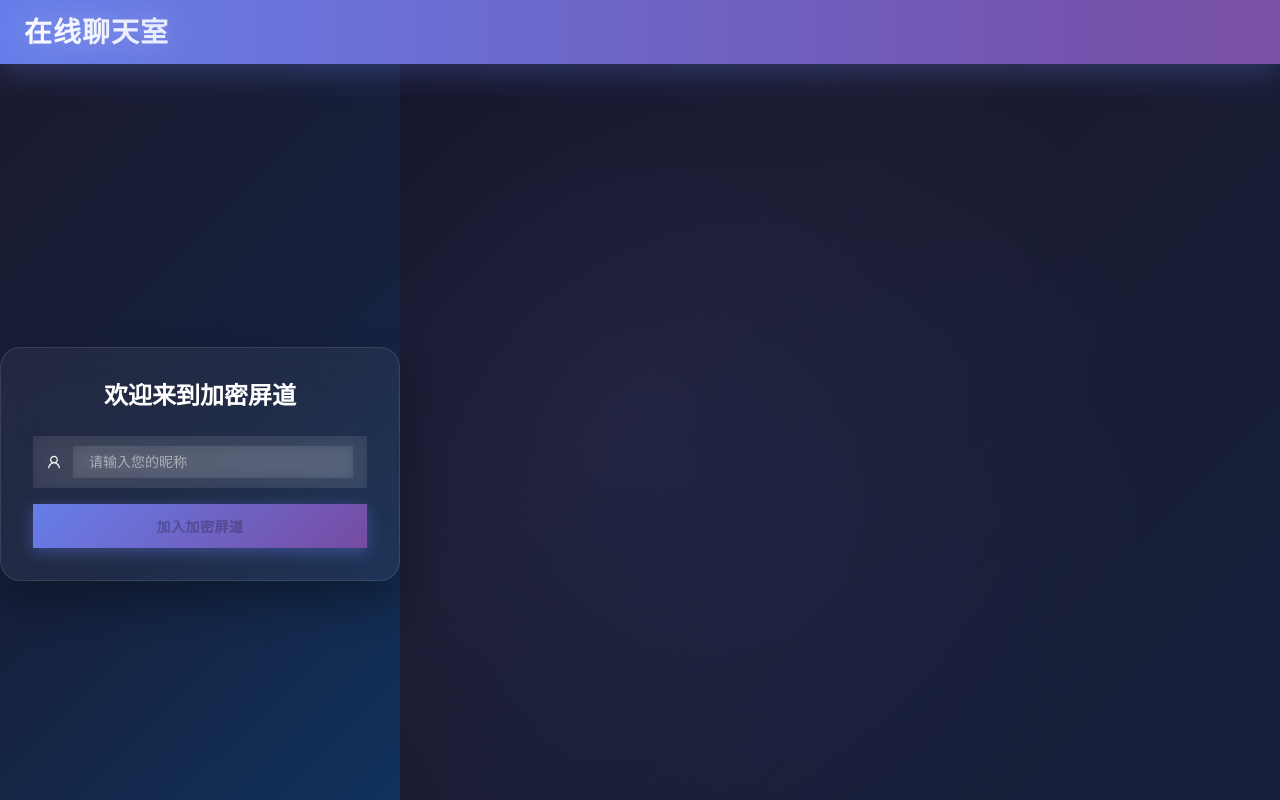
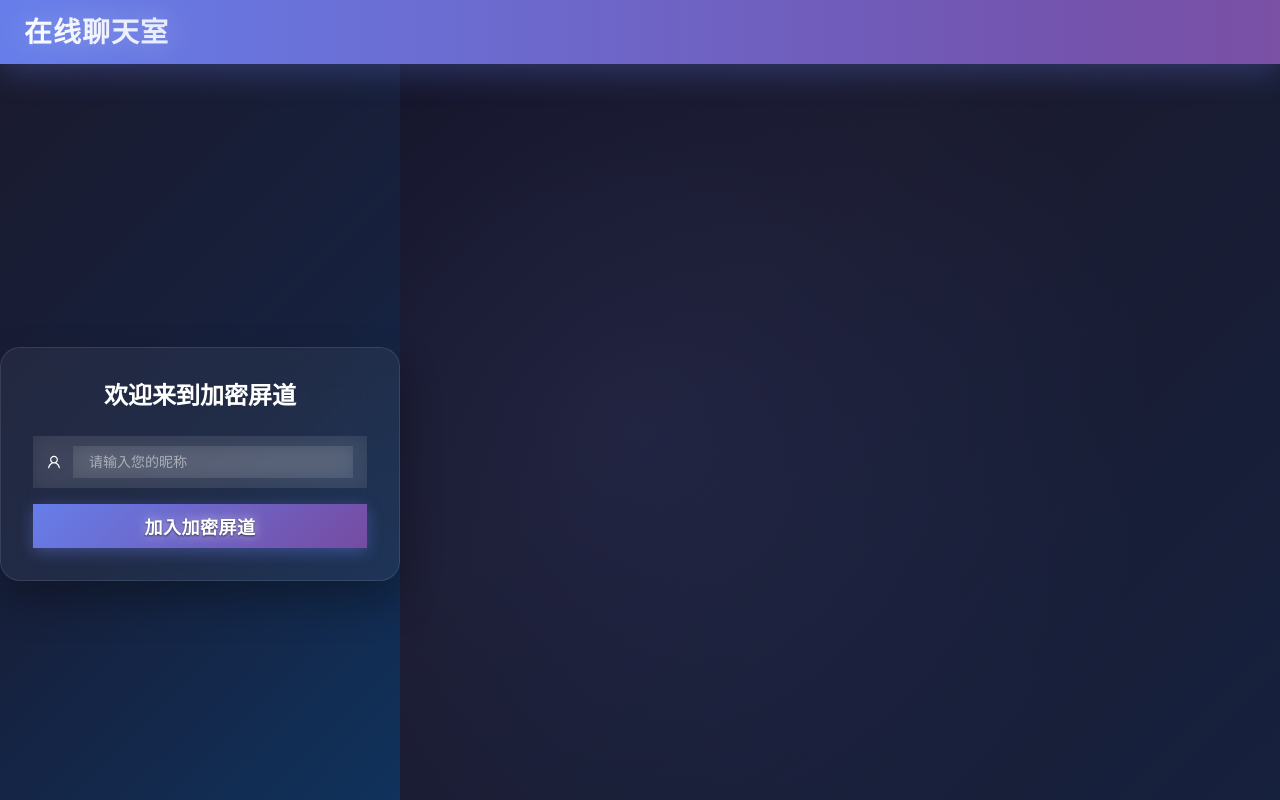
Before and after one commit to didadida262/project_cursor_chat, a React (Vite) app in the folder client/: page / in a window 1280 px wide. Built offline with nearby package versions, Linux system fonts and the light colour scheme.

Commit message:
style(button): emphasize button text with larger size, heavier weight, white color and glow

```diff
--- a/client/src/components/SimpleChatRoom.css
+++ b/client/src/components/SimpleChatRoom.css
@@ -227,7 +227,10 @@
   background: linear-gradient(90deg, #6ea8ff 0%, #7b61ff 35%, #ff4ecd 70%, #ff9f43 100%);
   border: none;
   height: 100px !important;
-  font-weight: 600;
+  font-weight: 800;
+  font-size: 18px;
+  color: #ffffff;
+  text-shadow: 0 1px 2px rgba(0, 0, 0, 0.5), 0 0 12px rgba(255, 255, 255, 0.4);
   border-radius: 0px !important;
   flex-shrink: 0;
   min-width: 60px;
@@ -246,8 +249,11 @@
   background: linear-gradient(90deg, #5ad8ff 0%, #5f7bff 33%, #b35bff 66%, #ff6ab0 100%);
   border: none;
   height: 44px;
-  font-weight: 700;
+  font-weight: 900;
+  font-size: 18px;
   letter-spacing: 0.5px;
+  color: #ffffff;
+  text-shadow: 0 1px 2px rgba(0, 0, 0, 0.6), 0 0 12px rgba(255, 255, 255, 0.5);
   box-shadow: 0 10px 24px rgba(95, 123, 255, 0.35), 0 6px 16px rgba(255, 106, 176, 0.3);
 }
 
```
